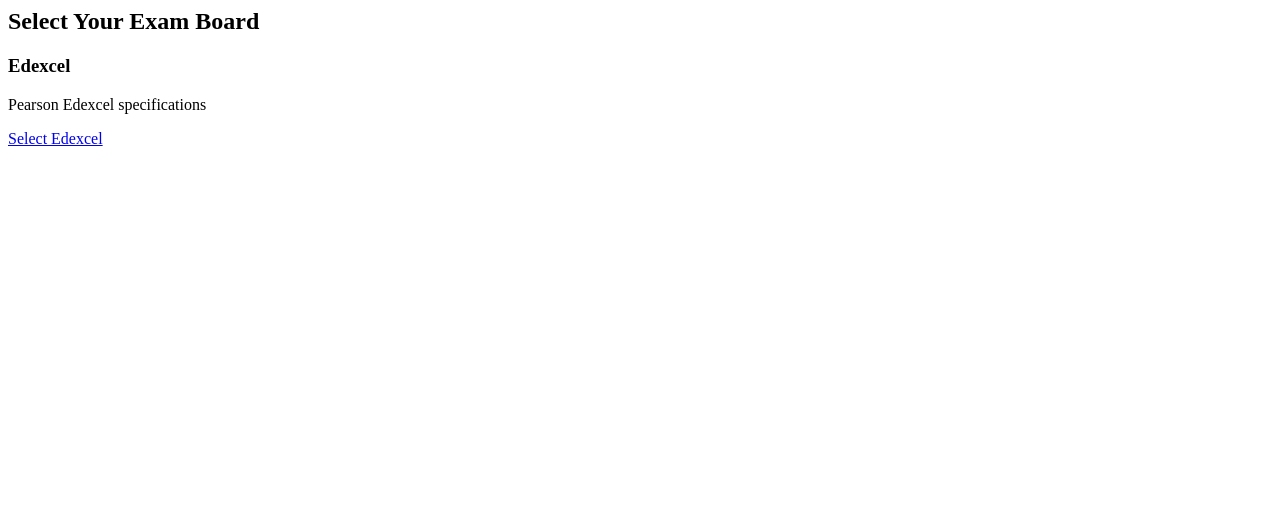
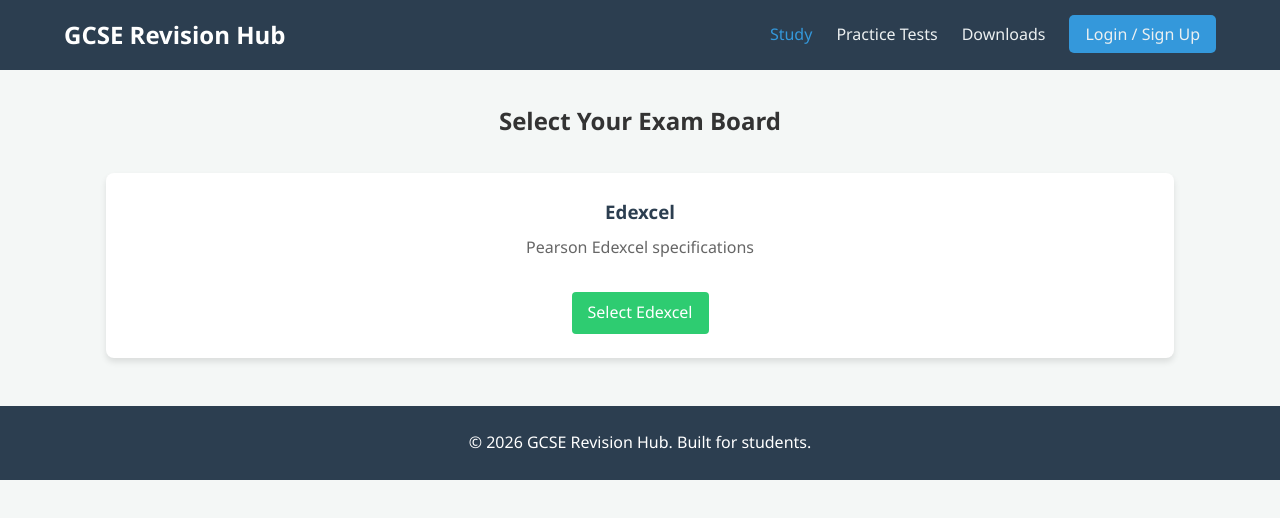
Before and after one commit to IbbyZaman/easystudy, a plain HTML site: page gcse.html in a window 1280 px wide. Drawn offline with Linux system fonts and the light colour scheme.

Commit message:
Update gcse.html

```diff
--- a/gcse.html
+++ b/gcse.html
@@ -1,3 +1,23 @@
+<!DOCTYPE html>
+<html lang="en">
+<head>
+    <meta charset="UTF-8">
+    <meta name="viewport" content="width=device-width, initial-scale=1.0">
+    <title>GCSE | GCSE Revision Hub</title>
+    <link rel="stylesheet" href="styles.css">
+</head>
+<body>
+    <header>
+        <nav class="navbar">
+            <h1 class="logo">GCSE Revision Hub</h1>
+            <ul class="nav-links">
+                <li><a href="study.html" class="active">Study</a></li>
+                <li><a href="tests.html">Practice Tests</a></li>
+                <li><a href="downloads.html">Downloads</a></li>
+                <li><a href="login.html" class="btn-login">Login / Sign Up</a></li>
+            </ul>
+        </nav>
+    </header>
     <main class="content-container">
         <section class="notes-header">
             <h2>Select Your Exam Board</h2>
@@ -10,3 +30,8 @@
             </article>
         </div>
     </main>
+    <footer>
+        <p>&copy; 2026 GCSE Revision Hub. Built for students.</p>
+    </footer>
+</body>
+</html>
```
Lines whose indentation alone changed are shown as unchanged.
